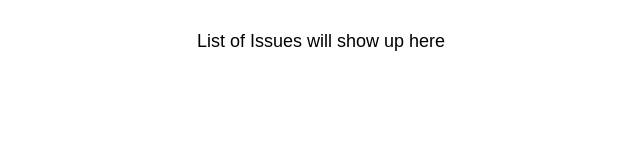
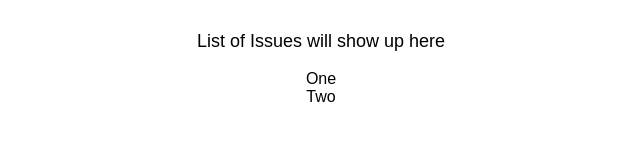
Before and after one commit to harley/santa-raffle, a React (Create React App) app: page / in a window 1280 px wide. Shown: the part 177-318 px from the top of the page, without its empty margins (319-959 px from the left). Built offline with nearby package versions, Linux system fonts and the light colour scheme.

Commit message:
basic issue list setup

```diff
--- a/public/index.html
+++ b/public/index.html
@@ -19,7 +19,7 @@
       work correctly both with client-side routing and a non-root public URL.
       Learn how to configure a non-root public URL by running `npm run build`.
     -->
-    <title>React App</title>
+    <title>Santa Raffles</title>
   </head>
   <body>
     <noscript>
@@ -36,5 +36,6 @@
       To begin the development, run `npm start` or `yarn start`.
       To create a production bundle, use `npm run build` or `yarn build`.
     -->
+    <script src="https://apis.google.com/js/api.js"></script>
   </body>
 </html>
--- a/src/App.js
+++ b/src/App.js
@@ -1,8 +1,28 @@
 import React, { Component } from 'react';
 import logo from './images/santa.png';
 import './App.css';
+import Issue from './components/Issue';
 
 class App extends Component {
+  constructor(props) {
+    super(props);
+    this.state = {
+      issues: []
+    }
+  }
+
+  componentDidMount() {
+    this.loadData()
+  }
+
+  loadData() {
+    this.setState({
+      issues: [
+        {title: "One", comments: "Comments for One"},
+        {title: "Two", comments: "Comments for Two"}
+      ]
+    })
+  }
   render() {
     return (
       <div className="App">
@@ -13,6 +33,13 @@ class App extends Component {
         <p className="App-intro">
           List of Issues will show up here
         </p>
+        <div className="issues">
+          { this.state.issues.map((issue, i) => {
+            return (
+              <Issue key={ i } issue={ issue } />
+            );
+          }) }
+        </div>
       </div>
     );
   }
--- /dev/null
+++ b/src/components/Issue.js
@@ -0,0 +1,11 @@
+import React, { Component } from 'react';
+
+class Issue extends Component {
+  render() {
+    return (
+      <div>{this.props.issue.title}</div>
+    )
+  }
+}
+
+export default Issue;
```
